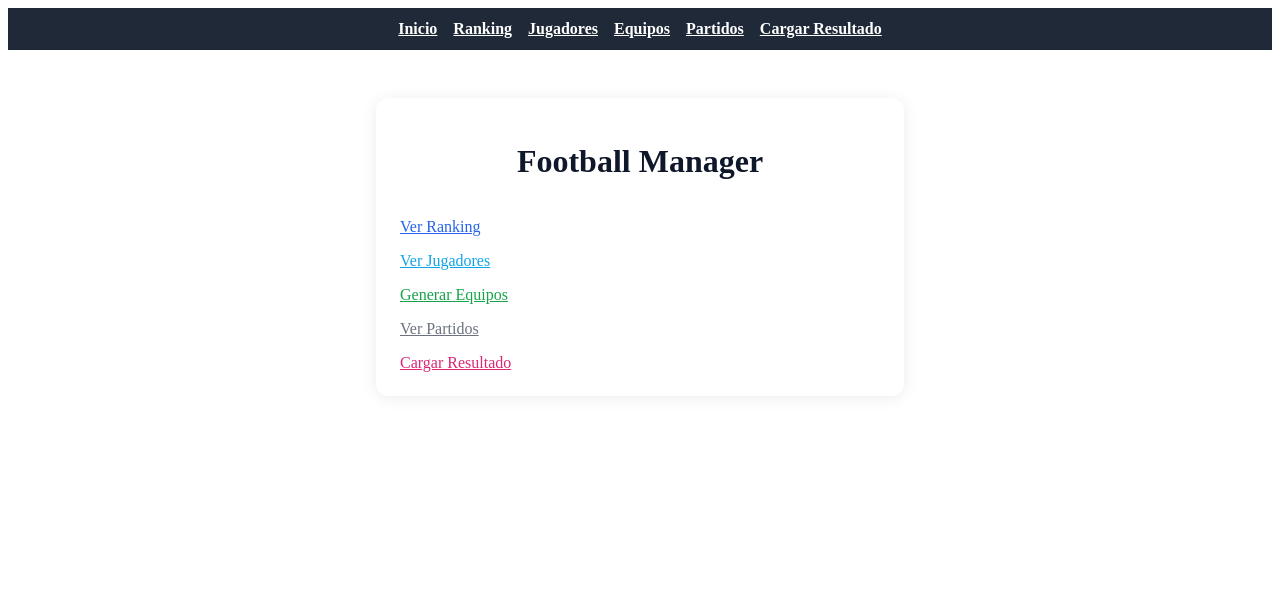
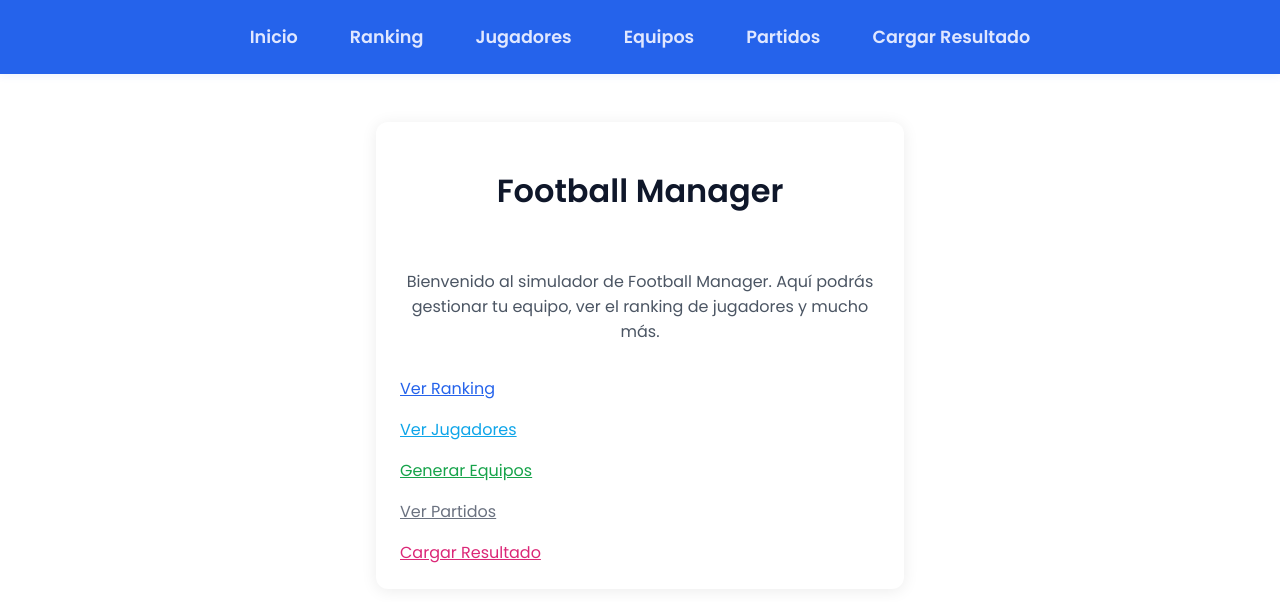
Before and after one commit to sebquintana/football-manager-web, a Next.js app: page / in a window 1280 px wide. Shown: the top 602 px of the page. Built offline with nearby package versions, Linux system fonts and the light colour scheme.

Commit message:
feat: some styles changes

```diff
--- a/app/globals.css
+++ b/app/globals.css
@@ -0,0 +1,9 @@
+body {
+  font-family: "Poppins", Arial, sans-serif;
+}
+html,
+body {
+  margin: 0;
+  padding: 0;
+  box-sizing: border-box;
+}
--- a/app/layout.tsx
+++ b/app/layout.tsx
@@ -1,44 +1,38 @@
+import Link from "next/link";
 import "./globals.css";
 import { ReactNode } from "react";
+import "./styles/navbar.css";
 
 export default function RootLayout({ children }: { children: ReactNode }) {
   return (
     <html lang="es">
+      <head>
+        <link
+          href="https://fonts.googleapis.com/css2?family=Poppins:wght@400;600&display=swap"
+          rel="stylesheet"
+        />
+      </head>
       <body className="bg-gray-50 min-h-screen">
-        <header
-          style={{
-            background: "#1f2937",
-            padding: "12px 16px",
-            marginBottom: 24,
-          }}
-        >
-          <nav
-            style={{
-              display: "flex",
-              justifyContent: "center",
-              gap: 16,
-              color: "white",
-              fontWeight: 600,
-            }}
-          >
-            <a href="/" style={{ color: "inherit" }}>
+        <header className="navbar-header">
+          <nav className="navbar-nav">
+            <Link href="/" className="navbar-link">
               Inicio
-            </a>
-            <a href="/ranking" style={{ color: "inherit" }}>
+            </Link>
+            <Link href="/ranking" className="navbar-link">
               Ranking
-            </a>
-            <a href="/players" style={{ color: "inherit" }}>
+            </Link>
+            <Link href="/players" className="navbar-link">
               Jugadores
-            </a>
-            <a href="/teams" style={{ color: "inherit" }}>
+            </Link>
+            <Link href="/teams" className="navbar-link">
               Equipos
-            </a>
-            <a href="/matches" style={{ color: "inherit" }}>
+            </Link>
+            <Link href="/matches" className="navbar-link">
               Partidos
-            </a>
-            <a href="/match" style={{ color: "inherit" }}>
+            </Link>
+            <Link href="/match" className="navbar-link">
               Cargar Resultado
-            </a>
+            </Link>
           </nav>
         </header>
         {children}
--- a/app/page.tsx
+++ b/app/page.tsx
@@ -1,24 +1,47 @@
 export default function Home() {
   return (
-    <main style={{
-      maxWidth: 480,
-      margin: '48px auto',
-      padding: 24,
-      background: 'white',
-      borderRadius: 12,
-      boxShadow: '0 2px 16px rgba(0,0,0,0.08)',
-      display: 'flex',
-      flexDirection: 'column',
-      gap: 16,
-    }}>
-      <h1 style={{ fontSize: '2rem', fontWeight: 800, textAlign: 'center', color: '#0f172a' }}>
+    <main
+      style={{
+        maxWidth: 480,
+        margin: "48px auto",
+        padding: 24,
+        background: "white",
+        borderRadius: 12,
+        boxShadow: "0 2px 16px rgba(0,0,0,0.08)",
+        display: "flex",
+        flexDirection: "column",
+        gap: 16,
+      }}
+    >
+      <h1
+        style={{
+          fontSize: "2rem",
+          fontWeight: 800,
+          textAlign: "center",
+          color: "#0f172a",
+        }}
+      >
         Football Manager
       </h1>
-      <a href="/ranking" style={{ color: '#2563EB' }}>Ver Ranking</a>
-      <a href="/players" style={{ color: '#0ea5e9' }}>Ver Jugadores</a>
-      <a href="/teams" style={{ color: '#16a34a' }}>Generar Equipos</a>
-      <a href="/matches" style={{ color: '#6b7280' }}>Ver Partidos</a>
-      <a href="/match" style={{ color: '#db2777' }}>Cargar Resultado</a>
+      <p style={{ textAlign: "center", color: "#4b5563" }}>
+        Bienvenido al simulador de Football Manager. Aquí podrás gestionar tu
+        equipo, ver el ranking de jugadores y mucho más.
+      </p>
+      <a href="/ranking" style={{ color: "#2563EB" }}>
+        Ver Ranking
+      </a>
+      <a href="/players" style={{ color: "#0ea5e9" }}>
+        Ver Jugadores
+      </a>
+      <a href="/teams" style={{ color: "#16a34a" }}>
+        Generar Equipos
+      </a>
+      <a href="/matches" style={{ color: "#6b7280" }}>
+        Ver Partidos
+      </a>
+      <a href="/match" style={{ color: "#db2777" }}>
+        Cargar Resultado
+      </a>
     </main>
   );
 }
--- /dev/null
+++ b/app/styles/navbar.css
@@ -0,0 +1,29 @@
+.navbar-header {
+  background: #2563eb; /* Azul claro */
+  padding: 16px 0;
+  margin-bottom: 24px;
+  box-shadow: 0 2px 8px rgba(37, 99, 235, 0.08);
+}
+
+.navbar-nav {
+  display: flex;
+  justify-content: center;
+  gap: 24px;
+  align-items: center;
+}
+
+.navbar-link {
+  color: #e0e7ff; /* Azul muy claro */
+  text-decoration: none;
+  font-weight: 600;
+  font-size: 1.1rem;
+  padding: 8px 14px;
+  border-radius: 6px;
+  transition: background 0.2s, color 0.2s;
+}
+
+.navbar-link:hover,
+.navbar-link:focus {
+  background: #19458b; /* Azul un poco más intenso */
+  color: #fff;
+}
```
